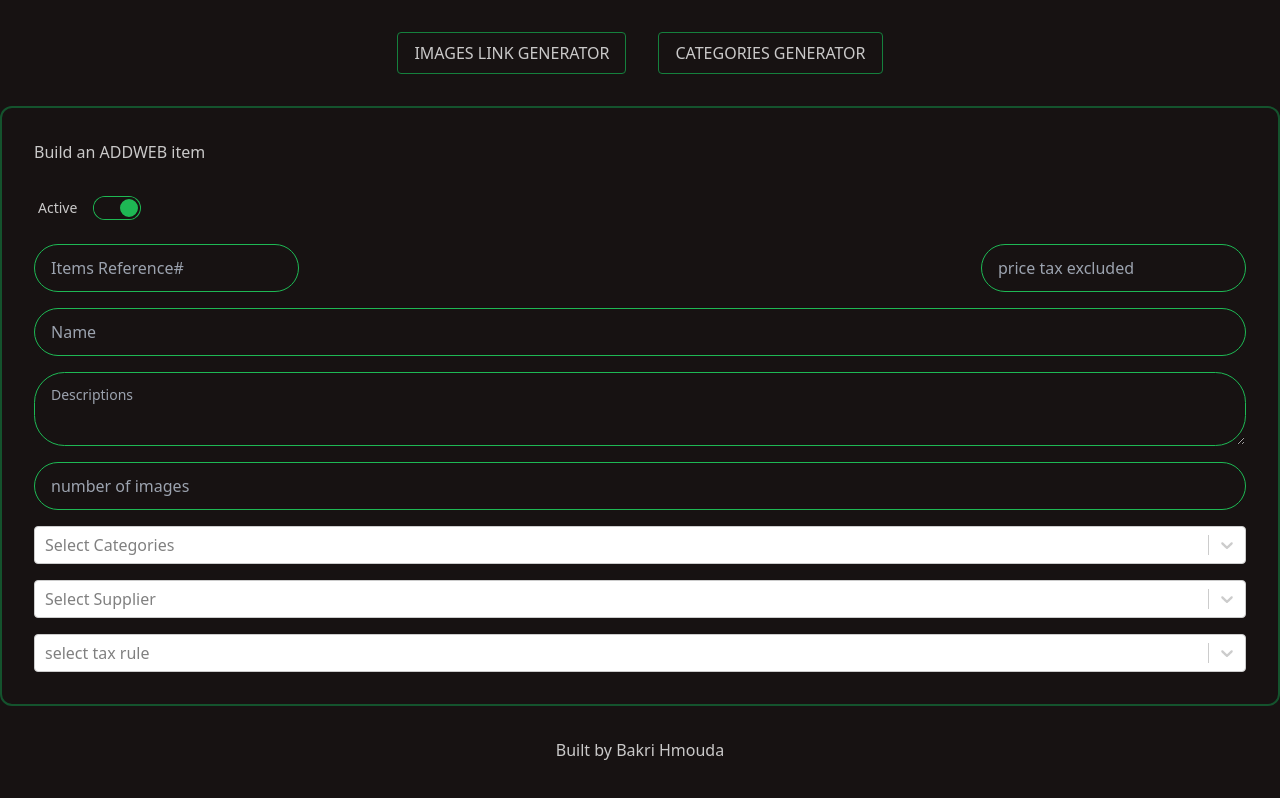
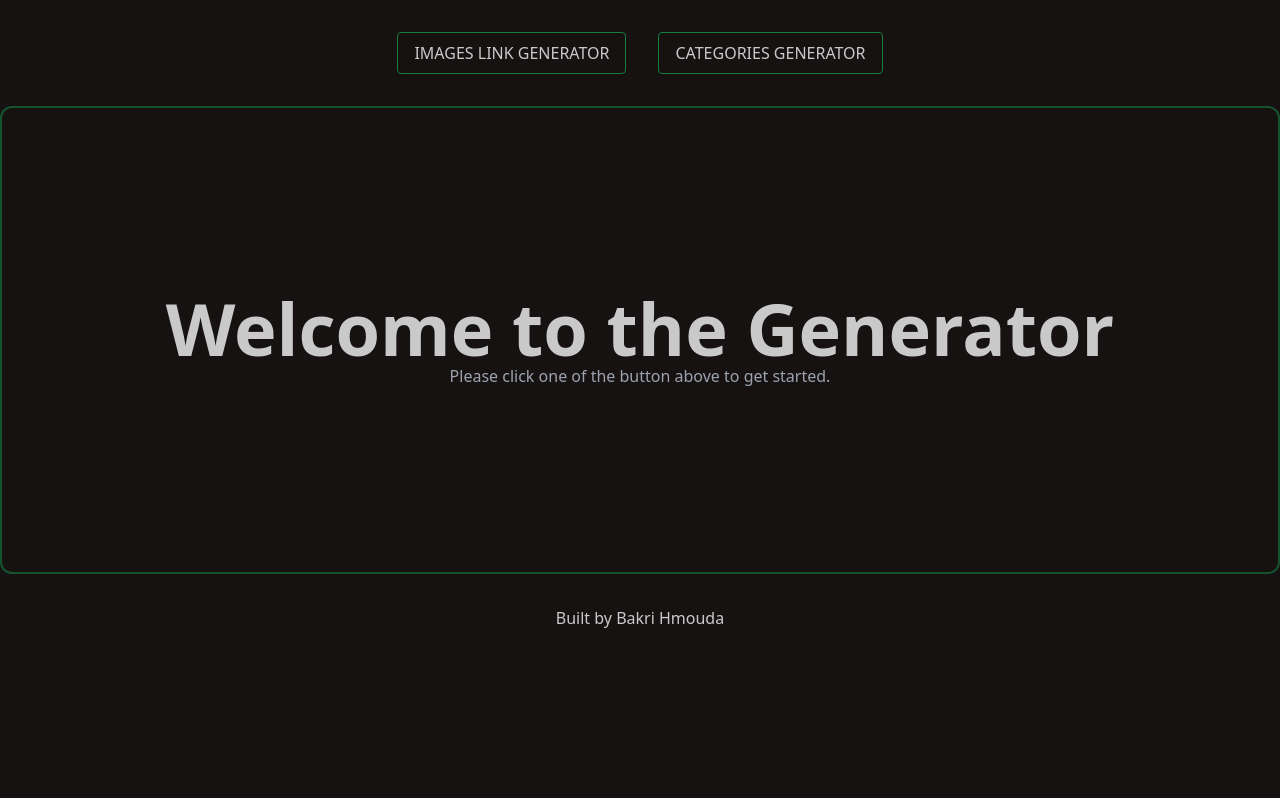
Before and after one commit to Bakri-Hmouda/generator, a Next.js app: page / in a window 1280 px wide. Built offline with nearby package versions, Linux system fonts and the light colour scheme.

Commit message:
new home page

```diff
--- a/src/app/page.tsx
+++ b/src/app/page.tsx
@@ -9,85 +9,13 @@ export default function Home() {
   const [values, setValues] = useState();
 
   return (
-    <>
-      <h1 className="mb-6">Build an ADDWEB item</h1>
-      <form action="">
-        <div className="flex flex-col gap-4">
-          {/* active status of product */}
-          <div className="form-control">
-            <label className="label cursor-pointer justify-normal gap-4">
-              <span className="label-text">Active</span>
-              <input
-                type="checkbox"
-                className="toggle toggle-primary"
-                checked
-              />
-            </label>
-          </div>
-
-          <div className="flex justify-between">
-            {/* product reference number*/}
-            <input
-              className="input input-bordered input-primary"
-              placeholder="Items Reference#"
-              type="text"
-              required
-            />
-
-            {/* product price */}
-            <input
-              type="number"
-              className="input input-bordered input-primary"
-              placeholder="price tax excluded"
-            />
-          </div>
-
-          {/* Product Name/title */}
-          <input
-            type="text"
-            placeholder="Name"
-            className="input input-bordered input-primary w-full"
-          />
-
-          {/* product Descriptions */}
-          <textarea
-            className="textarea textarea-primary"
-            placeholder="Descriptions"
-          ></textarea>
-
-          {/* number of images. calculated based on REF# */}
-          <input
-            type="number"
-            className="input input-bordered input-primary"
-            placeholder="number of images"
-          />
-
-          {/* product categories */}
-          <Select
-            options={categories}
-            isMulti
-            placeholder={"Select Categories"}
-          />
-
-          {/* product supplier */}
-          <Select
-            options={suppliers}
-            isClearable
-            placeholder={"Select Supplier"}
-          />
-
-          {/* Select tax rule */}
-          <Select
-            options={[
-              { label: "books", value: 2 },
-              { label: "others", value: 1 },
-            ]}
-            isClearable
-            placeholder={"select tax rule"}
-          />
-        </div>
-      </form>
-      <pre>{JSON.stringify(values)}</pre>
-    </>
+    <div className="h-[400px] flex justify-center items-center">
+      <div>
+        <h1 className="text-7xl font-bold">Welcome to the Generator</h1>
+        <p className="text-center text-gray-400">
+          Please click one of the button above to get started.
+        </p>
+      </div>
+    </div>
   );
 }
```
